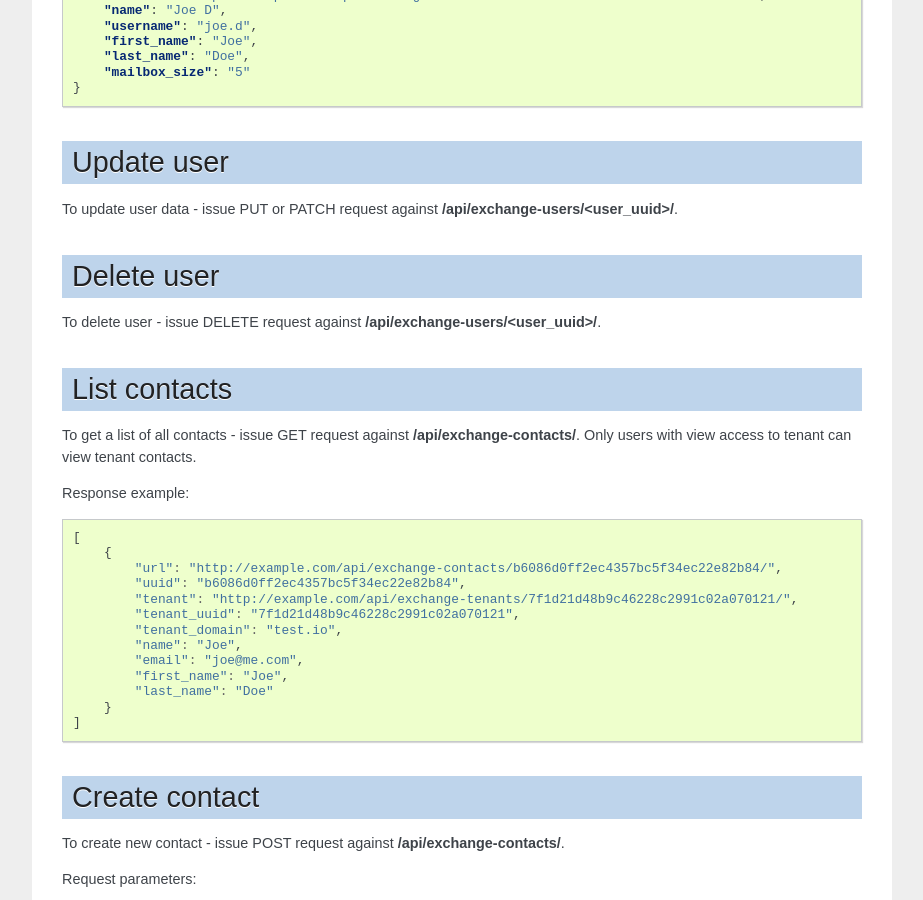
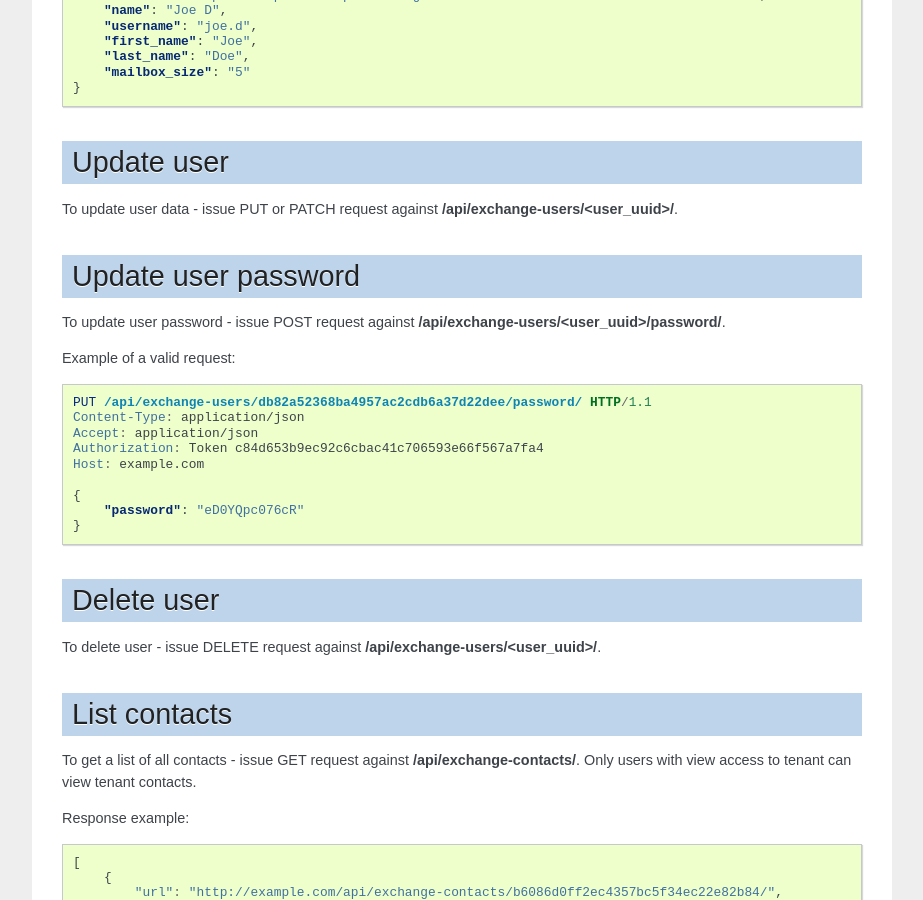
Before and after one commit to opennode/waldur-saltstack, a Sphinx documentation site: the page built from docs/exchange.rst, in a window 1280 px wide and 900 px high, scrolled down 2855 px. Shown: the whole window, without its empty margins (198-1121 px from the left). Built offline with Sphinx 7.4.7, drawn with Linux system fonts in a browser that asks for light colours; the version number is read from the project's files by our own code.

Commit message:
Update docs for MS Exchange user password update

```diff
--- a/docs/exchange.rst
+++ b/docs/exchange.rst
@@ -180,6 +180,26 @@ Update user
 -----------
 
 To update user data - issue PUT or PATCH request against **/api/exchange-users/<user_uuid>/**.
+
+
+Update user password
+--------------------
+
+To update user password - issue POST request against **/api/exchange-users/<user_uuid>/password/**.
+
+Example of a valid request:
+
+.. code-block:: http
+
+    PUT /api/exchange-users/db82a52368ba4957ac2cdb6a37d22dee/password/ HTTP/1.1
+    Content-Type: application/json
+    Accept: application/json
+    Authorization: Token c84d653b9ec92c6cbac41c706593e66f567a7fa4
+    Host: example.com
+
+    {
+        "password": "eD0YQpc076cR"
+    }
 
 
 Delete user
```
Also changed, not shown: 1 other file.
